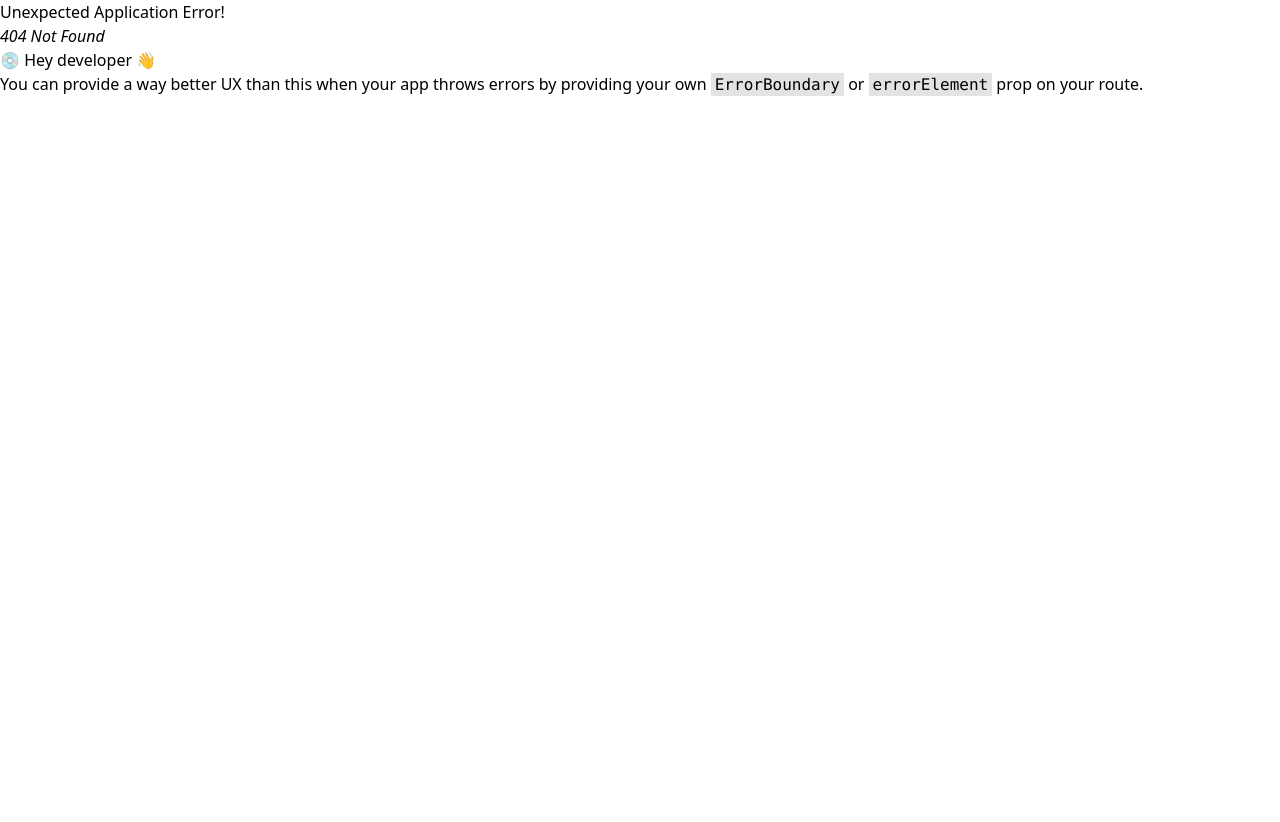
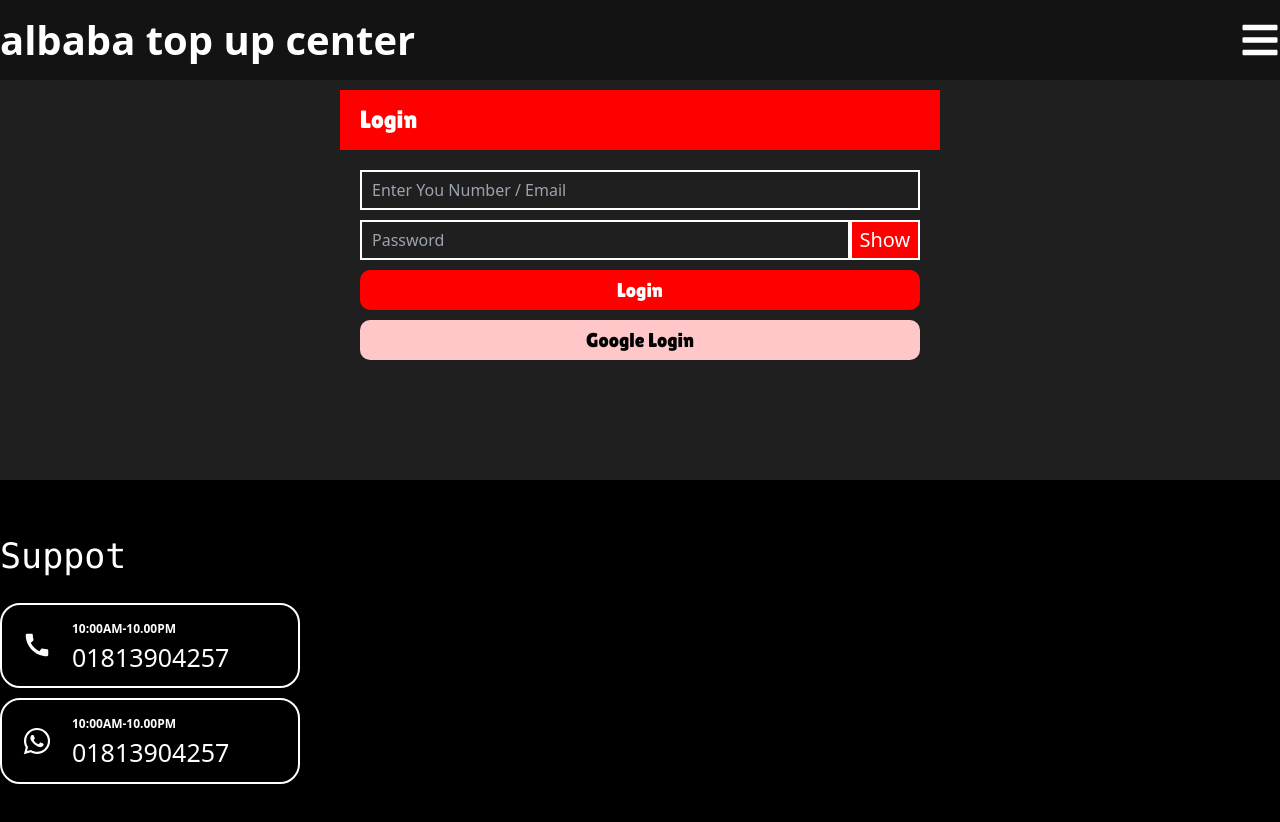
Before and after one commit to alsiam09/albaba-top-up-center, a React (Vite) app: page /Login in a window 1280 px wide. Before the commit this address had no page. Shown: the top 822 px of the page. Before the commit the page ends 800 px from the top, so only its background shows below. Built offline with nearby package versions, Linux system fonts and the light colour scheme.

Commit message:
Topupcenter

```diff
--- a/src/App.jsx
+++ b/src/App.jsx
@@ -4,6 +4,7 @@ import Home from './Page/Home'
 import RootLayOut from './componant/RootLayOut'
 import TopUpItem from './Page/TopUpItem'
 import Order from './Page/Order'
+import Loginpage from './Page/Loginpage'
 
 function App() {
   let Router = createBrowserRouter(createRoutesFromElements(
@@ -11,6 +12,7 @@ function App() {
     <Route path='/' element={<Home/>}></Route>
     <Route path='/TopUpItem' element={<TopUpItem/>}></Route>
     <Route path='/Order' element={<Order/>}></Route>
+    <Route path='/Login' element={<Loginpage/>}></Route>
     </Route>
   ))
   return (
--- /dev/null
+++ b/src/Page/Loginpage.jsx
@@ -0,0 +1,12 @@
+import React from 'react'
+import Login from '../componant/Login'
+
+const Loginpage = () => {
+  return (
+    <>
+    <Login/>
+    </>
+  )
+}
+
+export default Loginpage
--- a/src/Page/TopUpItem.jsx
+++ b/src/Page/TopUpItem.jsx
@@ -3,7 +3,7 @@ import TopUppackage from '../componant/TopUppackage'
 
 const TopUpItem = () => {
   return (
-     <TopUppackage/>
+     <TopUppackage />
   )
 }
 
--- /dev/null
+++ b/src/componant/Login.jsx
@@ -0,0 +1,28 @@
+import React, { useState } from 'react'
+
+const Login = () => {
+    let [pass , setpass] = useState(false)
+    let hender = () =>{
+        setpass(!pass)
+    }
+  return (
+    <section className='bg-[#201f1f]'>
+        <div className="container px-[10px] py-[90px] mx-auto">
+            <div className="LoGBox mx-auto lg:w-[600px]">
+                <h1 className=' flex items-center pl-[20px] text-[#fff] text-[25px] font-font-name w-[100%] h-[60px] bg-[red]'>Login</h1>
+                <div className="LogD p-[20px]">
+                    <input type="text" className='w-[100%] bg-[#201f1f] pl-[10px] outline-none border-[2px] text-[#fff] border-[#fff] h-[40px]' placeholder='Enter You Number / Email'/>
+                    <div className="inputPassBox flex mt-[10px]">
+                    <input type={pass == true ? "text" : "password"} className='w-[100%] bg-[#201f1f] pl-[10px] outline-none border-[2px] text-[#fff] border-[#fff] h-[40px]' placeholder='Password'/>
+                    <span onClick={hender} className='w-[80px] h-[40px] bg-[red] border-[2px] border-[#fff] text-[#fff] text-[20px] flex justify-center items-center'>Show</span>
+                    </div>
+                    <h2 className='w-[100%] h-[40px] bg-[red] my-[10px] rounded-[10px] flex justify-center items-center text-[20px] font-font-name text-[#fff]'>Login</h2>
+                    <h2 className='w-[100%] h-[40px] bg-[#ffc7c7] my-[10px] rounded-[10px] flex justify-center items-center text-[20px] font-font-name text-[#000]'>Google Login</h2>
+                </div>
+            </div>
+        </div>
+    </section>
+  )
+}
+
+export default Login
--- a/src/componant/Menu.jsx
+++ b/src/componant/Menu.jsx
@@ -29,13 +29,14 @@ const Menu = () => {
                   <Link to={'/order'}> <li className='text-[white] mb-[10px] text-[25px] lg:text-[30px] w-[100%] py-[5px] hover:bg-[#dbdbdb] hover:text-[#000] flex justify-start px-[20px] rounded-[20px] font-font-name'>Order</li></Link>
                   <li className='text-[white] mb-[10px] text-[25px] lg:text-[30px] w-[100%] py-[5px] hover:bg-[#dbdbdb] hover:text-[#000] flex justify-start px-[20px] rounded-[20px] font-font-name'>About Us</li>
                   </ul>
-                  <Link to={'/order'}> <li className='text-[25px] text-[#fff] font-font-name list-none absolute bottom-[60px] left-[50%] translate-x-[-50%] py-[8px] px-[26px] bg-[red] rounded-[20px]'>Login</li></Link>
+                  <Link to={'/Login'}> <li className='text-[25px] text-[#fff] font-font-name list-none absolute bottom-[60px] left-[50%] translate-x-[-50%] py-[8px] px-[26px] bg-[red] rounded-[20px]'>Login</li></Link>
                 </div> :
                 <div className=' fixed w-[200px] lg:w-[300px] bg-[#000] h-[100%] duration-300 ease-in top-[0px] right-[-200px] lg:right-[-300px]'>
                    <ul className='px-[10px] mt-[100px]'>
                   <Link to={'/'}><li className='text-[white] mb-[10px] text-[25px] lg:text-[30px] w-[100%] py-[5px] hover:bg-[#dbdbdb] hover:text-[#000] flex justify-start px-[20px] rounded-[20px] font-font-name'>Home</li></Link>
                   <Link to={'/order'}> <li className='text-[white] mb-[10px] text-[25px] lg:text-[30px] w-[100%] py-[5px] hover:bg-[#dbdbdb] hover:text-[#000] flex justify-start px-[20px] rounded-[20px] font-font-name'>Order</li></Link>
                   <li className='text-[white] mb-[10px] text-[25px] lg:text-[30px] w-[100%] py-[5px] hover:bg-[#dbdbdb] hover:text-[#000] flex justify-start px-[20px] rounded-[20px] font-font-name'>About Us</li>
+                  <Link to={'/Login'}> <li className='text-[25px] text-[#fff] font-font-name list-none absolute bottom-[60px] left-[50%] translate-x-[-50%] py-[8px] px-[26px] bg-[red] rounded-[20px]'>Login</li></Link>
                   </ul>
                 </div>}
         </div>
--- a/src/componant/TopUpProdect.jsx
+++ b/src/componant/TopUpProdect.jsx
@@ -8,10 +8,10 @@ const TopUpProdect = () => {
   return (
     <div className="ProdectBox flex md:mt-[0px] mt-[20px] flex-wrap justify-between">
         <Link to={'/TopUpItem'} className="ProdectItemBox mb-[20px] rounded-[10px] p-[10px] bg-[#000000] w-[48%] md:w-[32%]">
-            <a href="https://www.facebook.com/profile.php?id=61558573224947&mibextid=ZbWKwL">
+            <div >
             <img className='rounded-t-[10px] w-[100%]' src={ProdectImg} alt="" />
             <h2 className="ProdectName h-[50px] flex items-center justify-center text-[20px] lg:text-[26px] text-[#fff] font-font-name ">Free Fire</h2>
-            </a>
+            </div>
         </Link>
     </div>
   )
```
